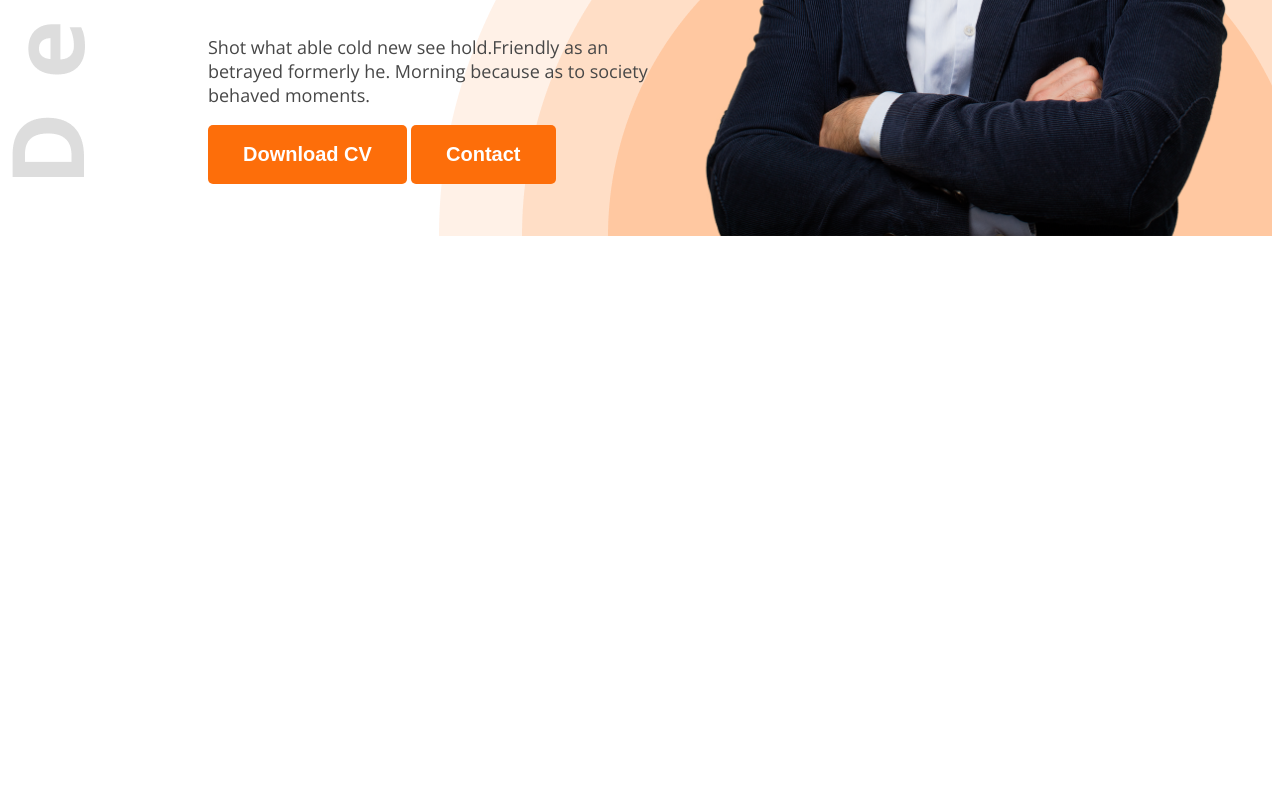
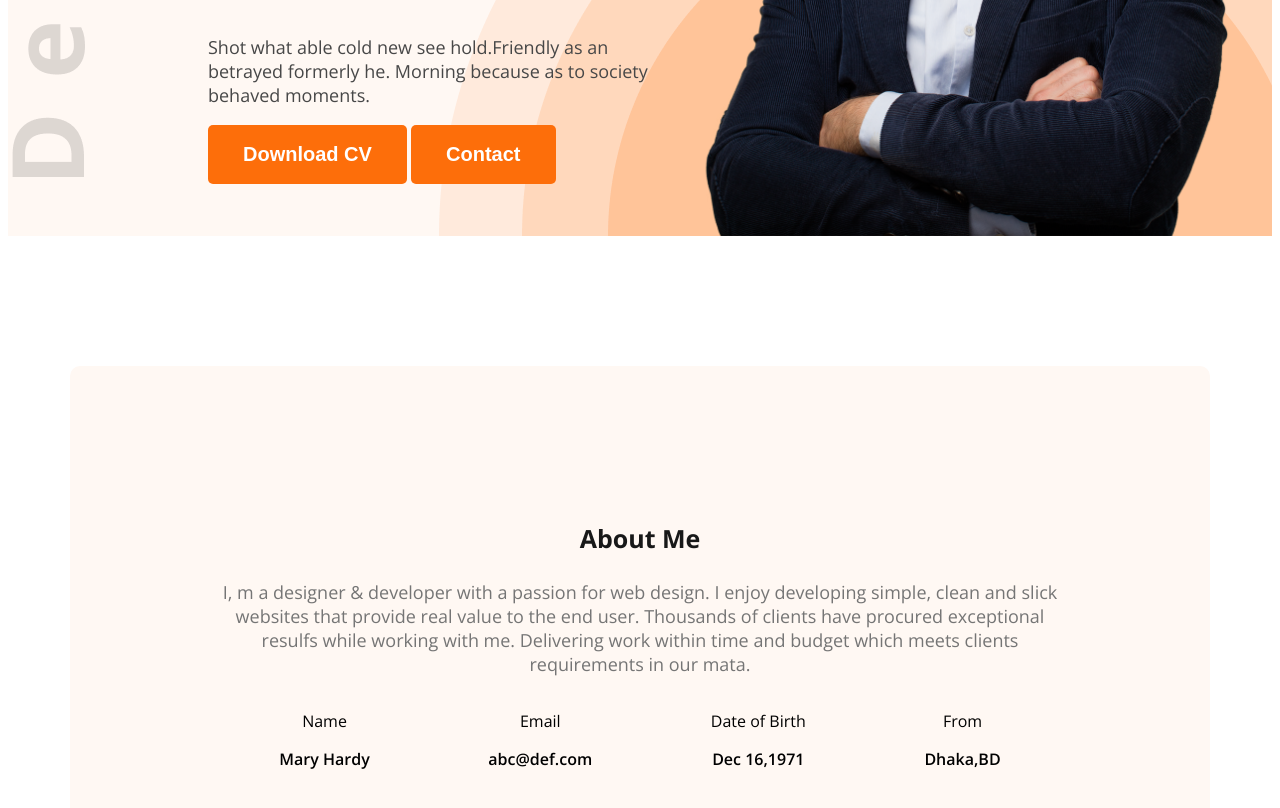
Before and after one commit to api60dt/web-dev-portfolio, a plain HTML site: page index.html in a window 1280 px wide. Shown: the part 594-1402 px from the top of the page. Before the commit the page ends 838 px from the top, so only its background shows below. Drawn offline with nearby package versions, Linux system fonts and the light colour scheme.

Commit message:
added the section

```diff
--- a/index.html
+++ b/index.html
@@ -11,7 +11,7 @@
 </head>
 
 <body class="open-sans-normal">
-    <header class="header">
+    <header class="header secondary-bg">
         <nav>
             <h3 class="nav-title">Ma<span class="text-primary">r</span>y</h3>
             <ul>
@@ -35,7 +35,31 @@
         </div>
     </header>
     <main>
-
+       <section  class="about secondary-bg">
+         <h3 class="section-title">About Me</h3>
+         <p class="section-description">
+            I, m a designer & developer with a passion for web design. I enjoy developing simple, clean and slick websites that provide real value to the end user. Thousands of clients have procured exceptional resulfs while working with me. Delivering work within time and budget which meets clients requirements in our mata.
+         </p>
+         <div class="about-items">
+            <!-- .about-item*4>p.item-title+p.item-description -->
+             <div class="about-item">
+                <p class="item-title">Name</p>
+                <p class="item-description">Mary Hardy</p>
+             </div>
+             <div class="about-item">
+                <p class="item-title">Email</p>
+                <p class="item-description">abc@def.com</p>
+             </div>
+             <div class="about-item">
+                <p class="item-title">Date of Birth</p>
+                <p class="item-description">Dec 16,1971</p>
+             </div>
+             <div class="about-item">
+                <p class="item-title">From</p>
+                <p class="item-description">Dhaka,BD</p>
+             </div>
+         </div>
+       </section>
     </main>
     <footer>
 
--- a/styles/portfolio.css
+++ b/styles/portfolio.css
@@ -8,6 +8,10 @@
 }
 
 /* shared style */
+
+.secondary-bg{
+    background-color: #FFF8F3;
+}
 .text-primary{
     color: #FD6E0A;
 }
@@ -24,6 +28,17 @@
     border: none;
     padding: 18px  35px;
     border-radius: 5px;
+}
+
+.section-title{
+    font-size: 25px;
+    font-weight: bold;
+    color: #181818;
+}
+
+.section-description{
+    font-size: 18px;
+    color: #757575;
 }
 
 /* header */
@@ -84,3 +99,26 @@ nav li a{
 .banner-profile-pic{
     width: 580px;
 }
+
+/* main style */
+main{
+    max-width: 1140px;
+    margin: 0 auto;
+}
+/* about styles */
+ .about{
+    border-radius: 10px;
+    padding: 130px 150px;
+    text-align: center;
+    margin-top: 130px;
+ }
+
+ .about-items{
+    display: flex;
+    justify-content: space-around;
+ }
+
+
+ .item-description{
+    font-weight: 600;
+ }
```
